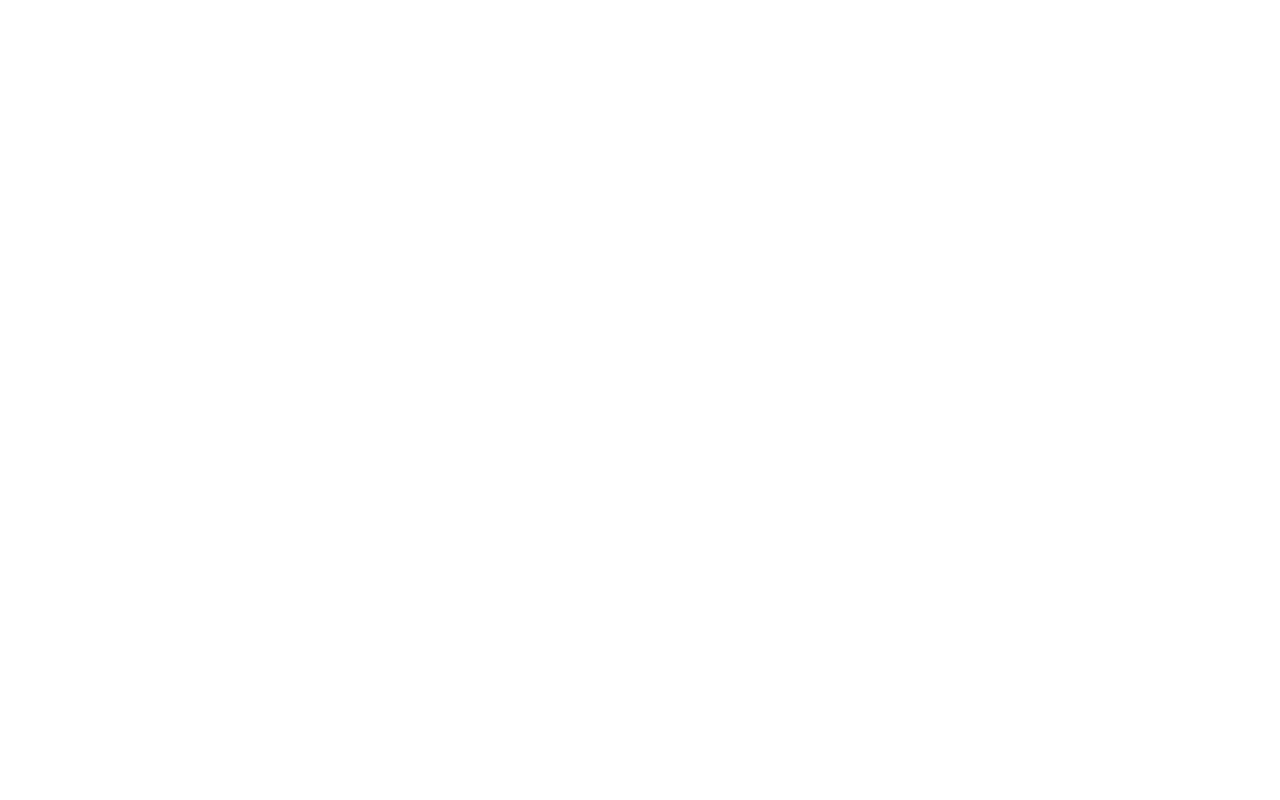
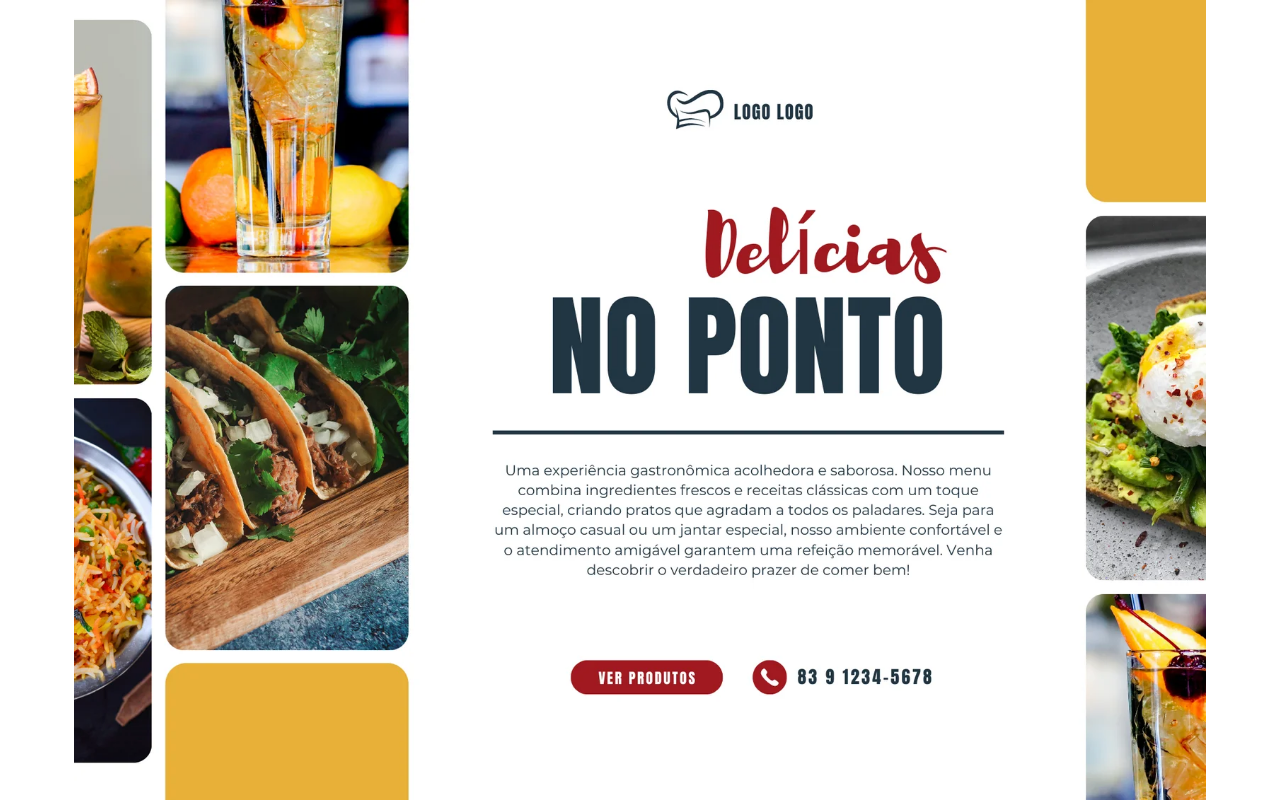
Before and after one commit to joabvieiradefranca/Projeto-catalogo-de-produto, a plain HTML site: page index3.html in a window 1280 px wide. Drawn offline with Linux system fonts and the light colour scheme.

```diff
--- a/index3.html
+++ b/index3.html
@@ -6,7 +6,7 @@
 </head>
 <style>
     .bg{
-        background-image: url(./img/bg_projeto.png);
+        background-image: url(./Pasta-imagens/Imagem\ de\ odon\ bg_projeto.webp);
         background-position: center top;
         background-size: contain;
         margin: 0px;
```
Also changed, not shown: menu.html (added, +1 -0 lines), Pasta-imagens/Imagem de odon bg_projeto.webp (added).
